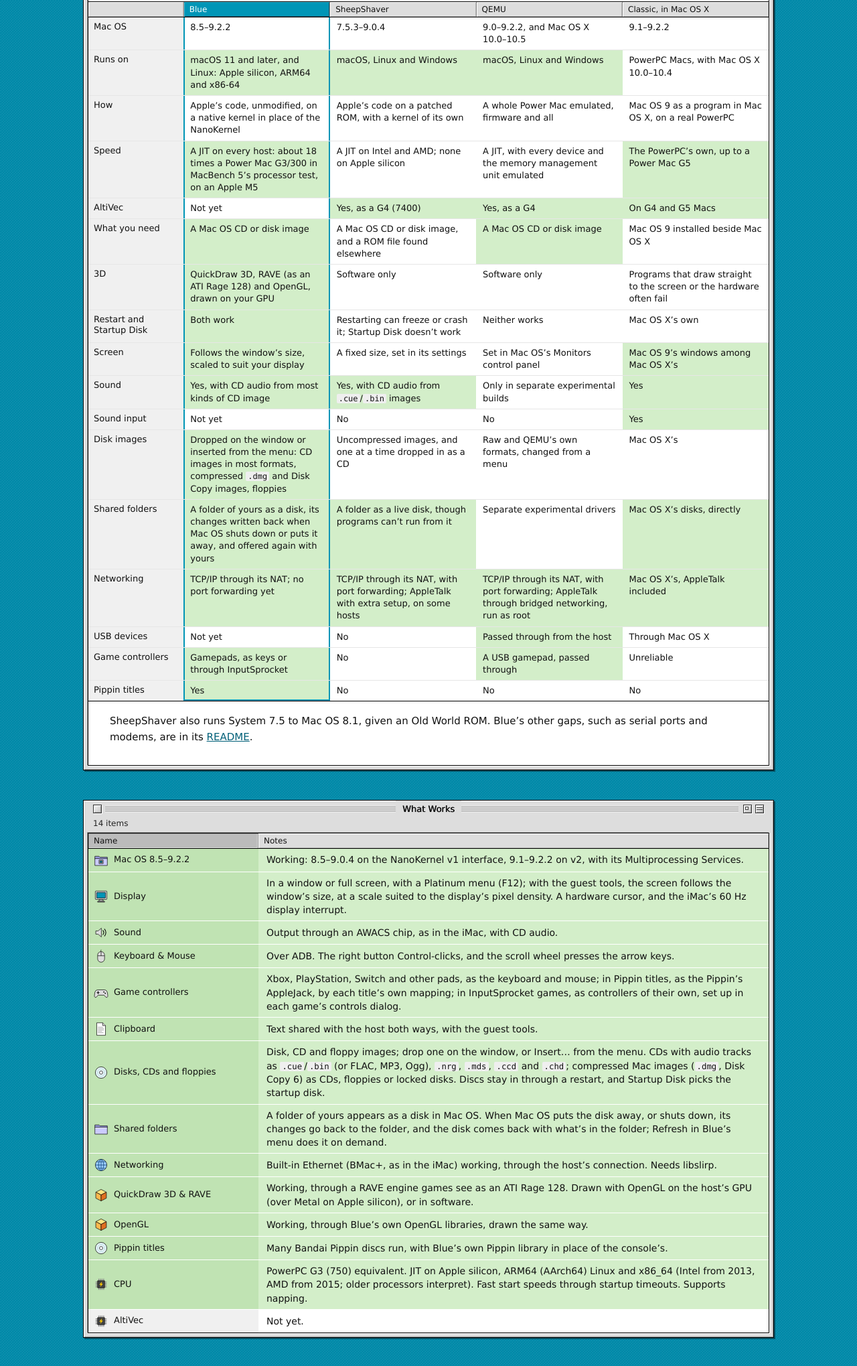
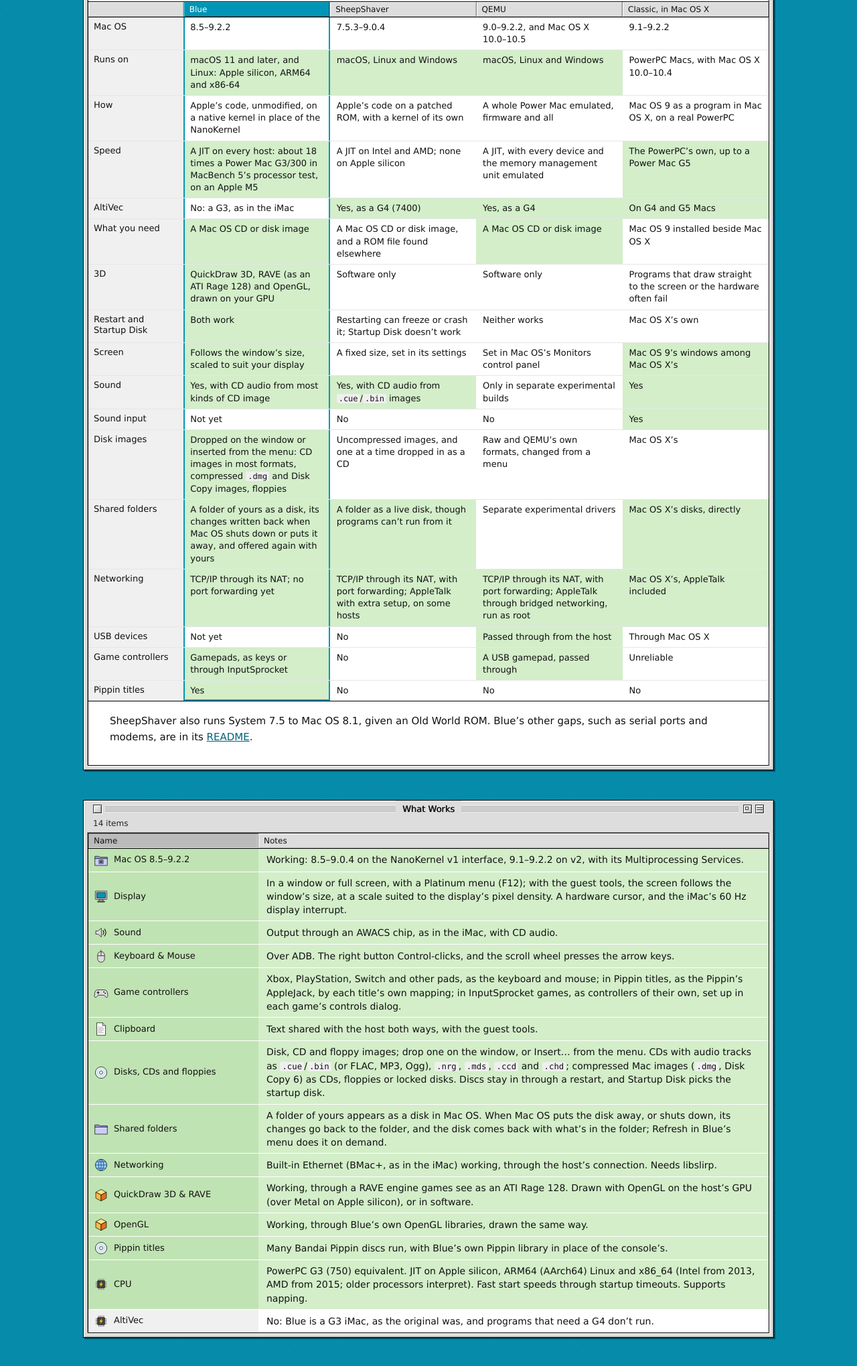
Before and after one commit to mcbridet/Blue, a plain HTML site: page site/index.html in a window 1280 px wide. Shown: the part 1956-3995 px from the top of the page at 67% size. Drawn offline with Linux system fonts and the light colour scheme.

Commit message:
AltiVec: no plans for it (README, site, future.md); What isn't there says what Blue doesn't do, without a 'yet'

```diff
--- a/site/index.html
+++ b/site/index.html
@@ -265,7 +265,7 @@
               <tr><th scope="row">Runs on</th><td class="blue yes">macOS 11 and later, and Linux: Apple silicon, ARM64 and <span class="nw">x86-64</span></td><td class="yes">macOS, Linux and Windows</td><td class="yes">macOS, Linux and Windows</td><td>PowerPC Macs, with Mac OS X <span class="nw">10.0–10.4</span></td></tr>
               <tr><th scope="row">How</th><td class="blue">Apple’s code, unmodified, on a native kernel in place of the NanoKernel</td><td>Apple’s code on a patched ROM, with a kernel of its own</td><td>A whole Power Mac emulated, firmware and all</td><td>Mac OS 9 as a program in Mac OS X, on a real PowerPC</td></tr>
               <tr><th scope="row">Speed</th><td class="blue yes">A JIT on every host: about 18 times a Power Mac G3/300 in MacBench 5’s processor test, on an Apple M5</td><td>A JIT on Intel and AMD; none on Apple silicon</td><td>A JIT, with every device and the memory management unit emulated</td><td class="yes">The PowerPC’s own, up to a Power Mac G5</td></tr>
-              <tr><th scope="row">AltiVec</th><td class="blue">Not yet</td><td class="yes">Yes, as a G4 (7400)</td><td class="yes">Yes, as a G4</td><td class="yes">On G4 and G5 Macs</td></tr>
+              <tr><th scope="row">AltiVec</th><td class="blue">No: a G3, as in the iMac</td><td class="yes">Yes, as a G4 (7400)</td><td class="yes">Yes, as a G4</td><td class="yes">On G4 and G5 Macs</td></tr>
               <tr><th scope="row">What you need</th><td class="blue yes">A Mac OS CD or disk image</td><td>A Mac OS CD or disk image, and a ROM file found elsewhere</td><td class="yes">A Mac OS CD or disk image</td><td>Mac OS 9 installed beside Mac OS X</td></tr>
               <tr><th scope="row">3D</th><td class="blue yes">QuickDraw 3D, RAVE (as an ATI Rage 128) and OpenGL, drawn on your GPU</td><td>Software only</td><td>Software only</td><td>Programs that draw straight to the screen or the hardware often fail</td></tr>
               <tr><th scope="row">Restart and Startup Disk</th><td class="blue yes">Both work</td><td>Restarting can freeze or crash it; Startup Disk doesn’t work</td><td>Neither works</td><td>Mac OS X’s own</td></tr>
@@ -353,7 +353,7 @@
         </div>
         <div class="row unsupported">
           <span class="name"><svg aria-hidden="true"><use href="#i-chip"/></svg>AltiVec</span>
-          <span class="notes">Not yet.</span>
+          <span class="notes">No: Blue is a G3 iMac, as the original was, and programs that need a G4 don’t run.</span>
         </div>
       </div>
     </div>
```
Also changed, not shown: 4 other files.
